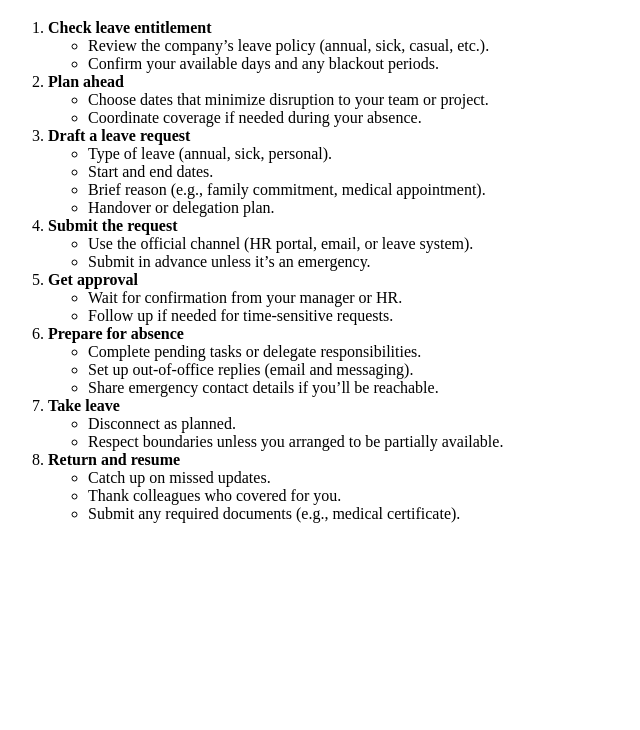
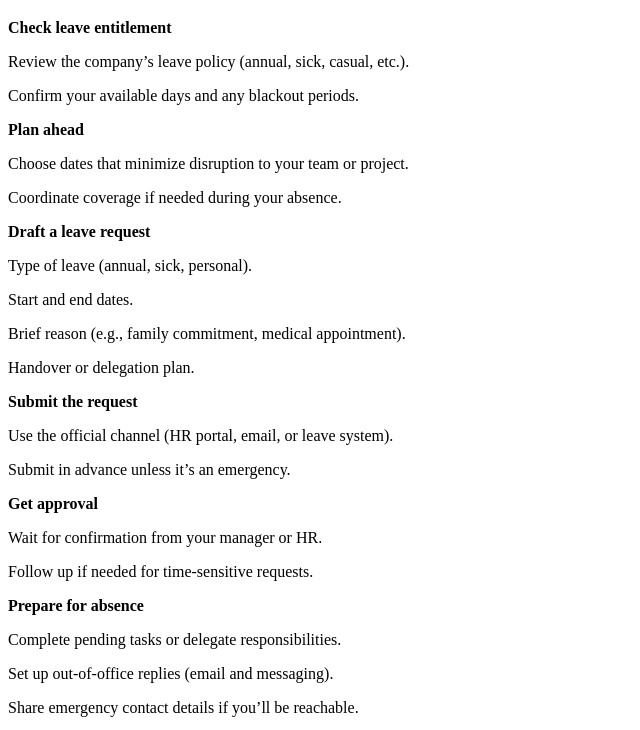
Before and after one commit to ss-ai-demos/HR, a plain HTML site: page leave-process.html in a window 1280 px wide. Shown: the part 61-791 px from the top of the page, without its empty margins (0-640 px from the left). Drawn offline with Linux system fonts and the light colour scheme.

Commit message:
Update Leave Process document for clarity and structure

```diff
--- a/leave-process.html
+++ b/leave-process.html
@@ -8,67 +8,41 @@
 <body>
 	<a name="apply-leave"></a>
 	<h1>How to apply for leave?</h1>
-	<ol>
-		<li>
-			<strong>Check leave entitlement</strong>
-			<ul>
-				<li>Review the company’s leave policy (annual, sick, casual, etc.).</li>
-				<li>Confirm your available days and any blackout periods.</li>
-			</ul>
-		</li>
-		<li>
-			<strong>Plan ahead</strong>
-			<ul>
-				<li>Choose dates that minimize disruption to your team or project.</li>
-				<li>Coordinate coverage if needed during your absence.</li>
-			</ul>
-		</li>
-		<li>
-			<strong>Draft a leave request</strong>
-			<ul>
-				<li>Type of leave (annual, sick, personal).</li>
-				<li>Start and end dates.</li>
-				<li>Brief reason (e.g., family commitment, medical appointment).</li>
-				<li>Handover or delegation plan.</li>
-			</ul>
-		</li>
-		<li>
-			<strong>Submit the request</strong>
-			<ul>
-				<li>Use the official channel (HR portal, email, or leave system).</li>
-				<li>Submit in advance unless it’s an emergency.</li>
-			</ul>
-		</li>
-		<li>
-			<strong>Get approval</strong>
-			<ul>
-				<li>Wait for confirmation from your manager or HR.</li>
-				<li>Follow up if needed for time-sensitive requests.</li>
-			</ul>
-		</li>
-		<li>
-			<strong>Prepare for absence</strong>
-			<ul>
-				<li>Complete pending tasks or delegate responsibilities.</li>
-				<li>Set up out-of-office replies (email and messaging).</li>
-				<li>Share emergency contact details if you’ll be reachable.</li>
-			</ul>
-		</li>
-		<li>
-			<strong>Take leave</strong>
-			<ul>
-				<li>Disconnect as planned.</li>
-				<li>Respect boundaries unless you arranged to be partially available.</li>
-			</ul>
-		</li>
-		<li>
-			<strong>Return and resume</strong>
-			<ul>
-				<li>Catch up on missed updates.</li>
-				<li>Thank colleagues who covered for you.</li>
-				<li>Submit any required documents (e.g., medical certificate).</li>
-			</ul>
-		</li>
-	</ol>
+
+	<p><strong>Check leave entitlement</strong></p>
+	<p>Review the company’s leave policy (annual, sick, casual, etc.).</p>
+	<p>Confirm your available days and any blackout periods.</p>
+
+	<p><strong>Plan ahead</strong></p>
+	<p>Choose dates that minimize disruption to your team or project.</p>
+	<p>Coordinate coverage if needed during your absence.</p>
+
+	<p><strong>Draft a leave request</strong></p>
+	<p>Type of leave (annual, sick, personal).</p>
+	<p>Start and end dates.</p>
+	<p>Brief reason (e.g., family commitment, medical appointment).</p>
+	<p>Handover or delegation plan.</p>
+
+	<p><strong>Submit the request</strong></p>
+	<p>Use the official channel (HR portal, email, or leave system).</p>
+	<p>Submit in advance unless it’s an emergency.</p>
+
+	<p><strong>Get approval</strong></p>
+	<p>Wait for confirmation from your manager or HR.</p>
+	<p>Follow up if needed for time-sensitive requests.</p>
+
+	<p><strong>Prepare for absence</strong></p>
+	<p>Complete pending tasks or delegate responsibilities.</p>
+	<p>Set up out-of-office replies (email and messaging).</p>
+	<p>Share emergency contact details if you’ll be reachable.</p>
+
+	<p><strong>Take leave</strong></p>
+	<p>Disconnect as planned.</p>
+	<p>Respect boundaries unless you arranged to be partially available.</p>
+
+	<p><strong>Return and resume</strong></p>
+	<p>Catch up on missed updates.</p>
+	<p>Thank colleagues who covered for you.</p>
+	<p>Submit any required documents (e.g., medical certificate).</p>
 </body>
 </html>
```
